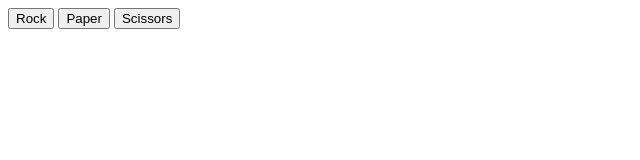
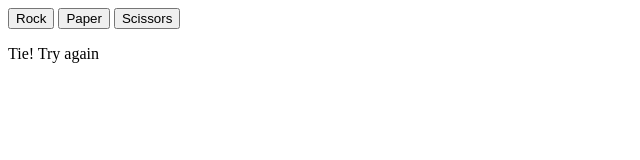
Before and after one commit to mkels/rock-paper-scissors, a plain HTML site: page index.html in a window 1280 px wide. Both pictures are taken after a click on the button "Paper". Shown: the full height of the page, 0-640 px from the left. Drawn offline with Linux system fonts and the light colour scheme.

Commit message:
Display round results on page

```diff
--- a/index.html
+++ b/index.html
@@ -7,8 +7,15 @@
 	<button id="rock">Rock</button>
 	<button id="paper">Paper</button>
 	<button id="scissors">Scissors</button>
+	<div>
+	</div>
 	<script>
 		let result;
+
+		//Add results section
+		const p = document.createElement('p');
+		const div = document.querySelector('div');
+		div.appendChild(p);
 
 		//Generate the computer selection
 		function computerPlay() {
@@ -33,7 +40,7 @@
 			} else if(playerSelection == "rock" && computerSelection == "paper") {
 				result = "You lost! Paper beats rock";
 			} else if(playerSelection == "paper" && computerSelection == "scissors") {
-				retsult = "You lost! Scissors beats paper";
+				result = "You lost! Scissors beats paper";
 			} else if(playerSelection == "paper" && computerSelection == "rock") {
 				result = "You won! Paper beats rock";
 			} else if(playerSelection == "scissors" && computerSelection == "paper") {
@@ -45,8 +52,6 @@
 			} else {
 				result = "Invalid input. Try again";
 			}
-
-			alert(result);
 		}
 
 		var btn = document.querySelectorAll('button');
@@ -57,10 +62,11 @@
 				console.log(playerSelection);
 				console.log(computerSelection);
 				playRound(playerSelection, computerSelection);
+
+				//Display result
+				p.textContent = result;
 			});
 		});
-
-
 	</script>
 </body>
 </html>
```
